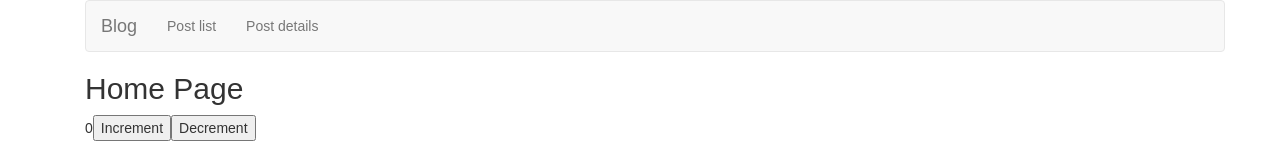
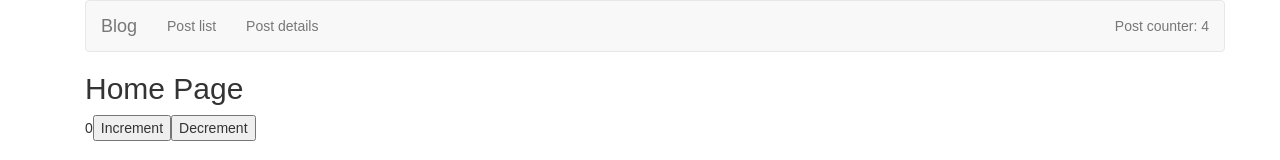
Before and after one commit to MaciejOstojski4/reactostojski, a React (Create React App) app: page / in a window 1280 px wide. Shown: the top 160 px of the page. Built offline with nearby package versions, Linux system fonts and the light colour scheme.

Commit message:
Dodany post counter

```diff
--- a/src/components/BlogHeader.js
+++ b/src/components/BlogHeader.js
@@ -3,6 +3,7 @@
  */
 import React from "react";
 import {Link} from "react-router";
+import { connect } from "react-redux";
 
 class BlogHeader extends React.Component {
 
@@ -17,10 +18,19 @@ class BlogHeader extends React.Component {
                         <li><Link to="/posts">Post list</Link></li>
                         <li><Link to="/post-details">Post details</Link></li>
                     </ul>
+                    <ul className="nav navbar-nav navbar-right">
+                        <li className="navbar-text">Post counter: {this.props.postQuantity}</li>
+                    </ul>
                 </div>
             </div>
         )
     }
 }
 
-export default BlogHeader;
+const mapStateToProps = currentState => {
+    return {
+        postQuantity: currentState.posts.length
+    }
+};
+
+export default connect(mapStateToProps)(BlogHeader);
--- a/src/store.js
+++ b/src/store.js
@@ -8,7 +8,7 @@ const initialState=  {
         {id: 2, title: "Drugi tytuł", content: "Drugi content", author: "ja"},
         {id: 3, title: "Trzeci tytuł", content: "Trzeci content", author: "ja"},
         {id: 4, title: "Czwarty tytuł", content: "Czwarty content", author: "ja"}],
-    counter: 0
+    counter: 0,
 };
 
 const reducer = (currentState = initialState, action) => {
```
